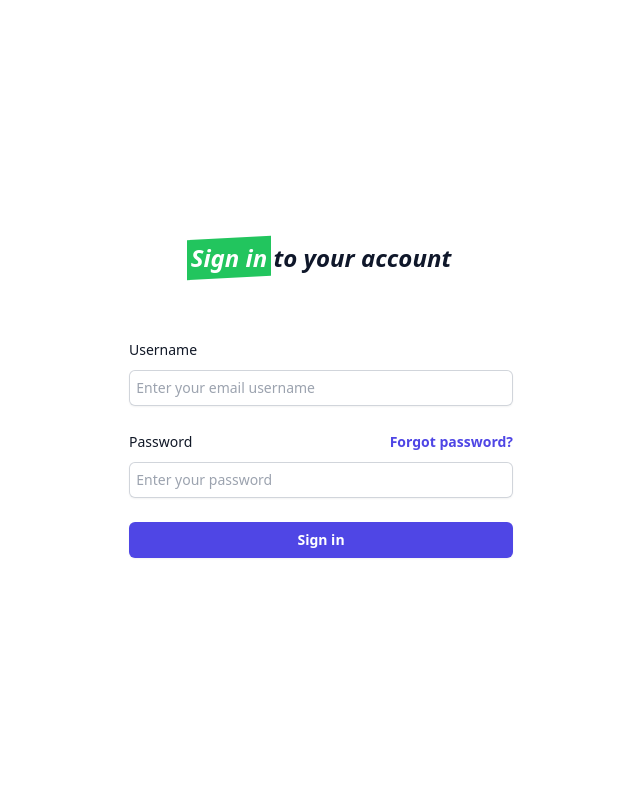
After one commit to diegorbb/django-inventory-mgm, a Django app: page /login/ in a window 1280 px wide. The commit adds this page. Shown: the whole page, without its empty margins (319-959 px from the left). Run offline with Django 5.2, Linux system fonts and the light colour scheme; some libraries are stand-ins or nearby versions.

Commit message:
added user auth and tweaked a few templates

```diff
--- a/inventory/app/models.py
+++ b/inventory/app/models.py
@@ -1,4 +1,5 @@
 from django.db import models
+from django.contrib.auth.models import User
 
 
 class Item(models.Model):
@@ -9,7 +10,7 @@ class Item(models.Model):
     min_qty = models.PositiveIntegerField(null=True, blank=True)
     qty = models.PositiveIntegerField(null=True, blank=True)
     updated = models.DateTimeField(auto_now=True)
-    # updated_by =
+    updated_by = models.ForeignKey(User, on_delete=models.SET_NULL, null=True, blank=True)
 
     def __str__(self):
         return self.name
--- a/inventory/app/templates/app/create_item.html
+++ b/inventory/app/templates/app/create_item.html
@@ -1,6 +1,11 @@
 {% extends "main.html" %}
 
 {% block content %}
+
+{% include "navbar.html" %}
+
+{% include "sidebar.html" %}
+
 <div class="flex justify-center items-center h-screen">
     <div class="w-full sm:max-w-md p-4">
         <div class="relative overflow-x-auto">
--- a/inventory/app/templates/app/delete_item.html
+++ b/inventory/app/templates/app/delete_item.html
@@ -1,6 +1,10 @@
 {% extends "main.html" %}
 
 {% block content %}
+
+{% include "navbar.html" %}
+
+{% include "sidebar.html" %}
 
 <div class="flex justify-center items-center h-screen">
     <div class="w-full sm:max-w-md p-4">
--- a/inventory/app/templates/app/edit_item.html
+++ b/inventory/app/templates/app/edit_item.html
@@ -1,6 +1,10 @@
 {% extends "main.html" %}
 
 {% block content %}
+
+{% include "navbar.html" %}
+
+{% include "sidebar.html" %}
 
 <div class="flex justify-center items-center h-screen">
     <div class="w-full sm:max-w-md p-4">
--- /dev/null
+++ b/inventory/app/templates/app/login.html
@@ -0,0 +1,59 @@
+{% extends "main.html" %}
+
+{% block navbar %}
+    {% comment %} Leave this block empty to exclude the navbar {% endcomment %}
+{% endblock %}
+
+{% block sidebar %}
+    {% comment %} Leave this block empty to exclude the sidebar {% endcomment %}
+{% endblock %}
+
+{% block content %}
+<div class="flex min-h-screen flex-col justify-center items-center px-12 py-12 lg:px-8">
+    <!-- <div class="sm:w-full sm:max-w-sm">
+      <img class="mx-auto h-10 w-auto" src="" alt="Your Company">
+      <h2 class="mt-10 text-center text-2xl font-bold leading-9 tracking-tight text-gray-900">Sign in to your account</h2>
+    </div> -->
+    <!-- <h1 class="text-xl font-bold leading-tight tracking-tight text-gray-900 md:text-2xl dark:text-white">
+      Sign in to your account
+    </h1> -->
+    <blockquote class="text-2xl font-semibold italic text-center text-slate-900">
+      <span class="before:block before:absolute before:-inset-1 before:-skew-y-3 before:bg-green-500 relative inline-block">
+        <span class="relative text-white">Sign in</span>
+      </span>
+      to your account
+    </blockquote>
+    <div class="mt-10 sm:w-full sm:max-w-sm">
+      <form class="space-y-6" action="#" method="POST">
+        {% csrf_token %}
+          <div>
+            <label for="username" class="block text-sm font-medium leading-6 text-gray-900">Username</label>
+              <div class="mt-2">
+                <input id="username" name="username" type="username" required class="block w-full rounded-md border-0 py-1.5 text-gray-900 shadow-sm ring-1 ring-inset ring-gray-300 placeholder:text-gray-400 focus:ring-2 focus:ring-inset focus:ring-indigo-600 sm:text-sm sm:leading-6" placeholder="  Enter your email username">
+              </div>
+          </div>
+
+          <div>
+            <div class="flex items-center justify-between">
+              <label for="password" class="block text-sm font-medium leading-6 text-gray-900">Password</label>
+                <div class="text-sm">
+                  <a href="#" class="font-semibold text-indigo-600 hover:text-indigo-500">Forgot password?</a>
+                </div>
+            </div>
+            <div class="mt-2">
+              <input id="password" name="password" type="password" autocomplete="current-password" required class="block w-full rounded-md border-0 py-1.5 text-gray-900 shadow-sm ring-1 ring-inset ring-gray-300 placeholder:text-gray-400 focus:ring-2 focus:ring-inset focus:ring-indigo-600 sm:text-sm sm:leading-6" placeholder="  Enter your password">
+            </div>
+          </div>
+
+          <div>
+            <button type="submit" class="flex w-full justify-center rounded-md bg-indigo-600 px-3 py-1.5 text-sm font-semibold leading-6 text-white shadow-sm hover:bg-indigo-500 focus-visible:outline focus-visible:outline-2 focus-visible:outline-offset-2 focus-visible:outline-indigo-600">Sign in</button>
+          </div>
+        </form>
+
+        <!-- <p class="mt-10 text-center text-sm text-gray-500">
+            Not a member?
+            <a href="#" class="font-semibold leading-6 text-indigo-600 hover:text-indigo-500">Sign up</a>
+        </p> -->
+    </div>
+</div>
+{% endblock %}
--- a/inventory/app/urls.py
+++ b/inventory/app/urls.py
@@ -3,6 +3,10 @@ from . import views
 
 urlpatterns = [
     path('', views.home, name='home'),
+
+    path('login/', views.loginPage, name='login'),
+    path('logout/', views.logoutUser, name='logout'),
+
     path('create-item/', views.createItem, name='create-item'),
     path('edit-item/<str:pk>/', views.editItem, name='edit-item'),
     path('delete-item/<str:pk>/', views.deleteItem, name='delete-item'),
--- a/inventory/app/views.py
+++ b/inventory/app/views.py
@@ -1,8 +1,13 @@
 from django.shortcuts import render, redirect
+from django.contrib.auth.models import User
+from django.contrib.auth import authenticate, login, logout
+from django.contrib.auth.decorators import login_required
+from django.contrib import messages
 from django.http import HttpResponse
 from .models import Item
 from .forms import ItemForm
 
+@login_required(login_url='login')
 def home(request):
 
     items = Item.objects.all()
@@ -14,6 +19,35 @@ def home(request):
     return render(request, 'app/home.html', context)
 
 
+def loginPage(request):
+    if request.user.is_authenticated:
+        return redirect('home')
+
+    if request.method == 'POST':
+        username = request.POST.get('username')
+        password = request.POST.get('password')
+
+        try:
+            user = User.objects.get(username=username)
+        except:
+            messages.error(request, 'Incorrect user or password, try again!')
+
+        user = authenticate(request, username=username, password=password)
+
+        if user is not None:
+            login(request, user)
+            return redirect('home')
+        else:
+            messages.error(request, 'User does not exist.')
+    return render(request, 'app/login.html')
+
+
+def logoutUser(request):
+    logout(request)
+    return redirect('login')
+
+
+@login_required(login_url='login')
 def createItem(request):
     form = ItemForm()
 
@@ -27,6 +61,7 @@ def createItem(request):
     return render(request, 'app/create_item.html', context)
 
 
+@login_required(login_url='login')
 def editItem(request, pk):
     item = Item.objects.get(id=pk)
     form = ItemForm(instance=item)
@@ -34,6 +69,7 @@ def editItem(request, pk):
     if request.method == 'POST':
         form = ItemForm(request.POST, instance=item)
         if form.is_valid():
+            form.instance.updated_by = request.user
             form.save()
             return redirect('home')
 
@@ -41,6 +77,7 @@ def editItem(request, pk):
     return render(request, 'app/edit_item.html', context)
 
 
+@login_required(login_url='login')
 def deleteItem(request, pk):
     item = Item.objects.get(id=pk)
 
--- a/inventory/templates/main.html
+++ b/inventory/templates/main.html
@@ -7,9 +7,9 @@
     <script src="https://cdn.tailwindcss.com"></script>
 </head>
 <body>
-    {% include "navbar.html" %}
+    {% comment %} {% include "navbar.html" %}
 
-    {% include "sidebar.html" %}
+    {% include "sidebar.html" %} {% endcomment %}
 
     {% block content %}
 
```
Also changed, not shown: inventory/app/templates/app/home.html (+10 -2 lines), inventory/templates/sidebar.html (+19 -15 lines), inventory/app/migrations/0003_item_updated_by.py (added).
